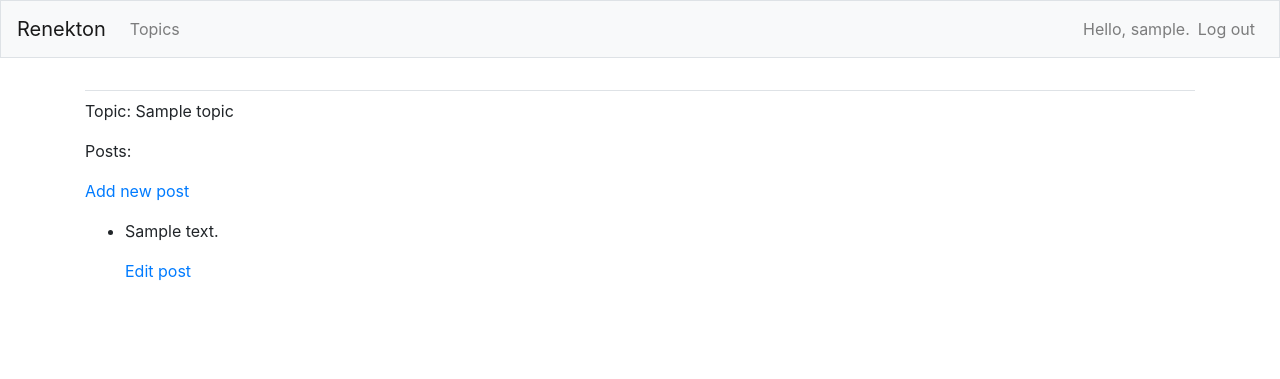
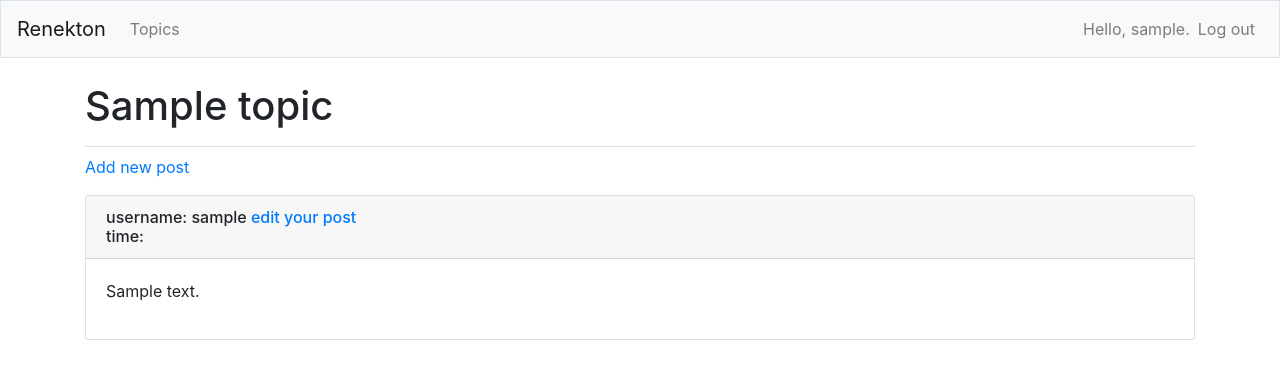
Before and after one commit to lia0wang/Renekton-Forum, a Django app: page /topics/1/ in a window 1280 px wide. Shown: the top 379 px of the page. Run offline with Django 3.2, Linux system fonts and the light colour scheme; a user stored in the database is signed in; tables that the repository leaves empty hold one stand-in row (values such as "Sample post"); some libraries are stand-ins or nearby versions.

Commit message:
boostap4 style register

```diff
--- a/app_renekton/templates/app_renekton/topic.html
+++ b/app_renekton/templates/app_renekton/topic.html
@@ -1,23 +1,29 @@
-{% extends 'app_renekton/base.html' %}
-{% block content %}
-    <p>Topic: {{ topic }}</p>
-        <p>Posts:</p>
-        <p>
-            <a href="{% url 'app_renekton:new_post' topic.id %}">Add new post</a>
-        </p>
-    <ul>
-        {% for post in posts %}
-        <li>
-            <p>{{ post.date_added|date:'M d, Y H:i' }}</p>
-            <p>{{ post.text|linebreaks }}</p>
-            {% if post.owner == request.user %}
-            <p>
-                <a href="{% url 'app_renekton:edit_post' post.id %}">Edit post</a>
-            </p>
-            {% endif %}
-        </li>
-        {% empty %}
-            <li>There are no posts for this topic yet.</li>
-        {% endfor %}
-    </ul>
-{% endblock content %}
+{% extends 'app_renekton/base.html' %} {% block page_header %}
+<h1>{{ topic }}</h1>
+{% endblock page_header %} {% block content %}
+<p>
+  <a
+    style="font-size: medium"
+    href="{% url 'app_renekton:new_post' topic.id %}"
+    >Add new post</a
+  >
+</p>
+{% for post in posts %}
+<div class="card mb-3">
+  <h4 class="card-header">
+    <div style="font-size:medium;">
+      username: {{ post.owner}} {% if post.owner == request.user %}
+      <a href="{% url 'app_renekton:edit_post' post.id %}">edit your post</a>
+
+      {% endif %}
+      <br>
+      time: {{ post.date_added|date:'M d, Y H:i' }}
+    </div>
+
+  </h4>
+  <div class="card-body">{{ post.text|linebreaks }}</div>
+</div>
+
+{% empty %}
+<p>There are no posts for this topic yet.</p>
+{% endfor %} {% endblock content %}
```
